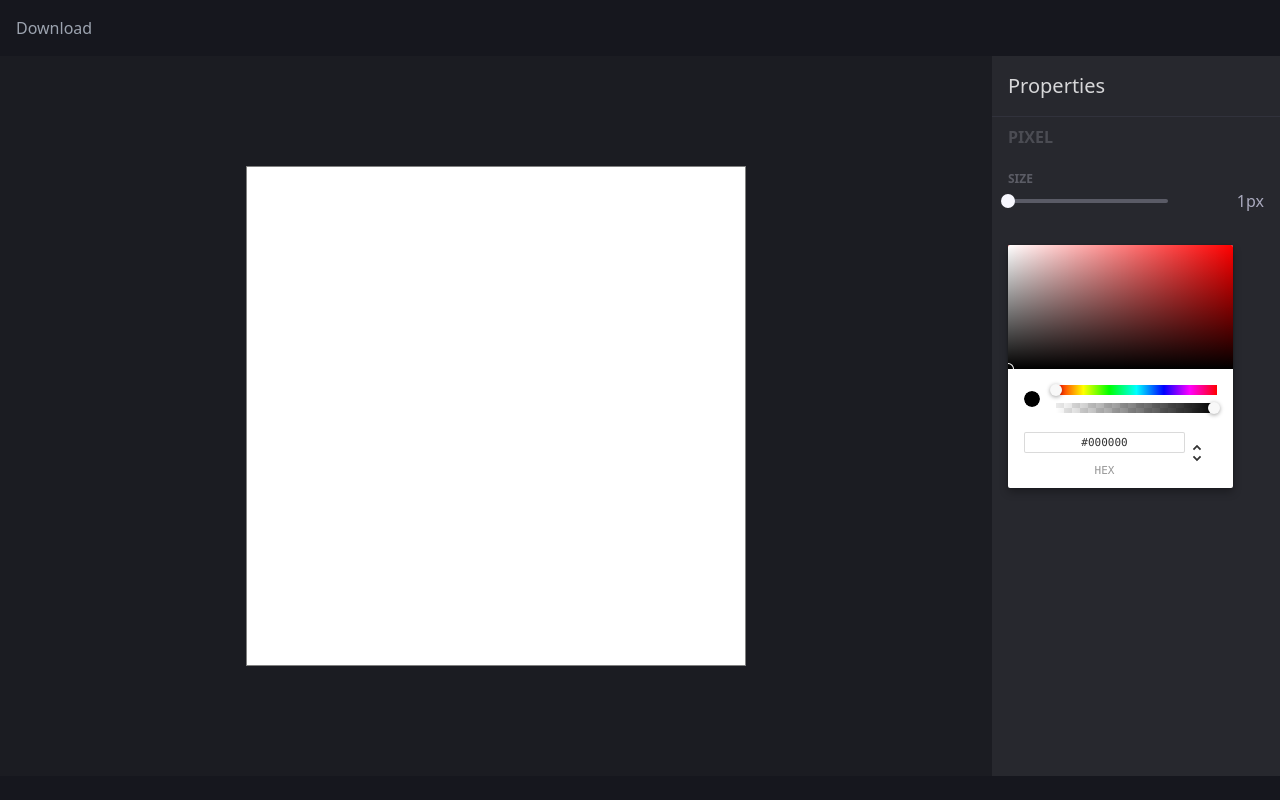
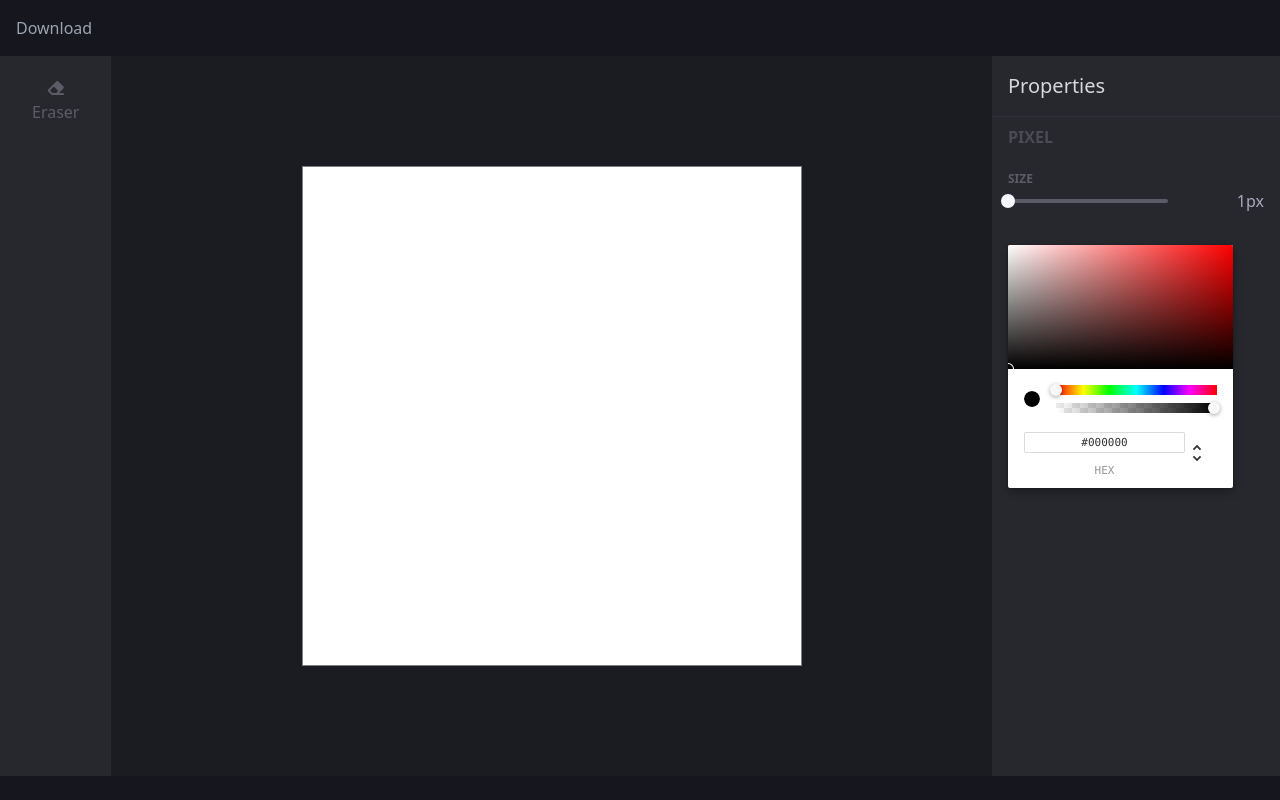
Before and after one commit to DmitryOlkhovoi/Pixel-Art-Editor, a React (Create React App) app: page / in a window 1280 px wide. Built offline with nearby package versions, Linux system fonts and the light colour scheme.

Commit message:
Add tools and eraser

```diff
--- a/src/App.tsx
+++ b/src/App.tsx
@@ -1,5 +1,6 @@
 import "./App.css";
 import Canvas from "./Canvas";
+import LeftPanel from "./components/LeftPanel";
 import RightPanel from "./components/RightPanel";
 import TopPanel from "./components/TopPanel";
 
@@ -10,6 +11,7 @@ function App() {
         <TopPanel />
       </header>
       <main className="app-main">
+        <LeftPanel />
         <Canvas />
         <RightPanel />
       </main>
--- a/src/Canvas.tsx
+++ b/src/Canvas.tsx
@@ -12,6 +12,7 @@ const Canvas: FC = () => {
   const size = useSelector((state: State) => state.pixel.size);
   const color = useSelector((state: State) => state.pixel.color);
   const imageDataURL = useSelector((state: State) => state.image.dataURL);
+  const selectedTool = useSelector((state: State) => state.tool.selectedTool);
 
   const [lastPixel, setLastPixel] = useState<number[]>();
 
@@ -70,13 +71,19 @@ const Canvas: FC = () => {
   }
 
   function fillPixel({ x, y }: any) {
-    context!.fillStyle = color;
-    context!.fillRect(
-      x - Math.floor(size / 2),
-      y - Math.floor(size / 2),
-      size,
-      size
-    );
+    const fx = x - Math.floor(size / 2);
+    const fy = y - Math.floor(size / 2);
+
+    switch (selectedTool) {
+      case "eraser": {
+        context?.clearRect(fx, fy, size, size);
+        break;
+      }
+      default: {
+        context!.fillStyle = color;
+        context!.fillRect(fx, fy, size, size);
+      }
+    }
   }
 
   return (
--- /dev/null
+++ b/src/components/LeftPanel/index.tsx
@@ -0,0 +1,48 @@
+import { FC } from "react";
+import { useDispatch, useSelector } from "react-redux";
+import classnames from "classnames";
+import { setTool } from "../../store/actions/tool";
+import { State, TOOLS } from "../../types";
+import "./styles.css";
+import Eraser from "./tools/Eraser";
+
+interface Tool {
+  name: TOOLS;
+  text: string;
+  component: FC;
+}
+
+const PANEL_TOOLS: Tool[] = [
+  { name: "eraser", text: "Eraser", component: Eraser },
+];
+
+const LeftPanel: FC = () => {
+  const selectedTool = useSelector((state: State) => state.tool.selectedTool);
+  const dispatch = useDispatch();
+
+  function onClick(toolName: TOOLS) {
+    if (toolName === selectedTool) {
+      return dispatch(setTool(null));
+    }
+    dispatch(setTool(toolName));
+  }
+
+  return (
+    <div className="left-panel">
+      {PANEL_TOOLS.map((tool) => (
+        <div
+          onClick={() => onClick(tool.name)}
+          className={classnames(
+            { "left-panel-tool-active": tool.name === selectedTool },
+            "left-panel-tool"
+          )}
+        >
+          <tool.component></tool.component>
+          {tool.text}
+        </div>
+      ))}
+    </div>
+  );
+};
+
+export default LeftPanel;
--- /dev/null
+++ b/src/components/LeftPanel/styles.css
@@ -0,0 +1,13 @@
+.left-panel {
+  background-color: #27282e;
+  color: #5b5c65;
+}
+
+.left-panel-tool {
+  @apply py-5 px-8 cursor-pointer text-center;
+}
+
+.left-panel-tool-active {
+  background-color: #6c6d7b;
+  color: #eaeaf6;
+}
--- /dev/null
+++ b/src/components/LeftPanel/tools/Eraser/index.tsx
@@ -0,0 +1,11 @@
+import { FC } from "react";
+
+const Eraser: FC = () => {
+  return (
+    <div>
+      <i className="fas fa-eraser"></i>
+    </div>
+  );
+};
+
+export default Eraser;
--- a/src/index.tsx
+++ b/src/index.tsx
@@ -4,6 +4,7 @@ import { Provider } from "react-redux";
 import App from "./App";
 import store from "./store";
 import "./index.css";
+import "../node_modules/@fortawesome/fontawesome-free/css/all.min.css";
 import reportWebVitals from "./reportWebVitals";
 
 ReactDOM.render(
--- /dev/null
+++ b/src/store/actions/tool.ts
@@ -0,0 +1,4 @@
+import { createAction } from "redux-actions";
+import { TOOLS } from "../../types";
+
+export const setTool = createAction<TOOLS | null>("SET_TOOL");
--- a/src/store/reducers/index.ts
+++ b/src/store/reducers/index.ts
@@ -1,5 +1,6 @@
 import { combineReducers } from "redux";
 import pixel from "./pixel";
 import image from "./image";
+import tool from "./tool";
 
-export default combineReducers({ pixel, image });
+export default combineReducers({ pixel, image, tool });
--- /dev/null
+++ b/src/store/reducers/tool.ts
@@ -0,0 +1,13 @@
+import { handleActions } from "redux-actions";
+import { ToolState } from "../../types";
+
+const reducer = handleActions<ToolState, any>(
+  {
+    SET_TOOL(state, action) {
+      return { ...state, selectedTool: action.payload };
+    },
+  },
+  { selectedTool: null }
+);
+
+export default reducer;
--- a/src/types.ts
+++ b/src/types.ts
@@ -1,3 +1,4 @@
+export type TOOLS = "eraser" | "";
 export interface PixelState {
   color: string;
   size: number;
@@ -7,7 +8,12 @@ export interface ImageState {
   dataURL: string | null;
 }
 
+export interface ToolState {
+  selectedTool: TOOLS | null;
+}
+
 export interface State {
   pixel: PixelState;
   image: ImageState;
+  tool: ToolState;
 }
```
Also changed, not shown: package.json (+5 -4 lines), 1 other file (tests, documents, lock files or other folders).
